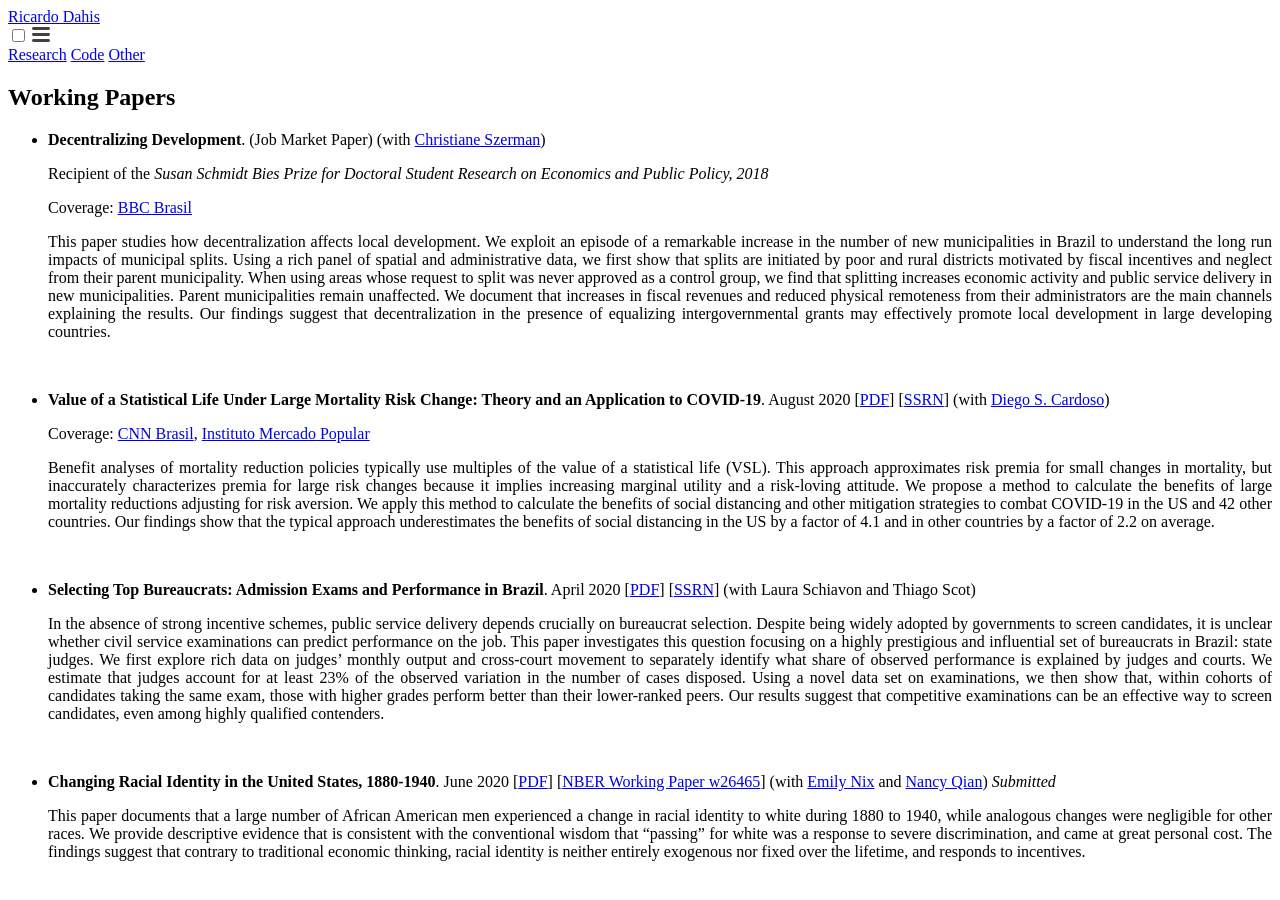
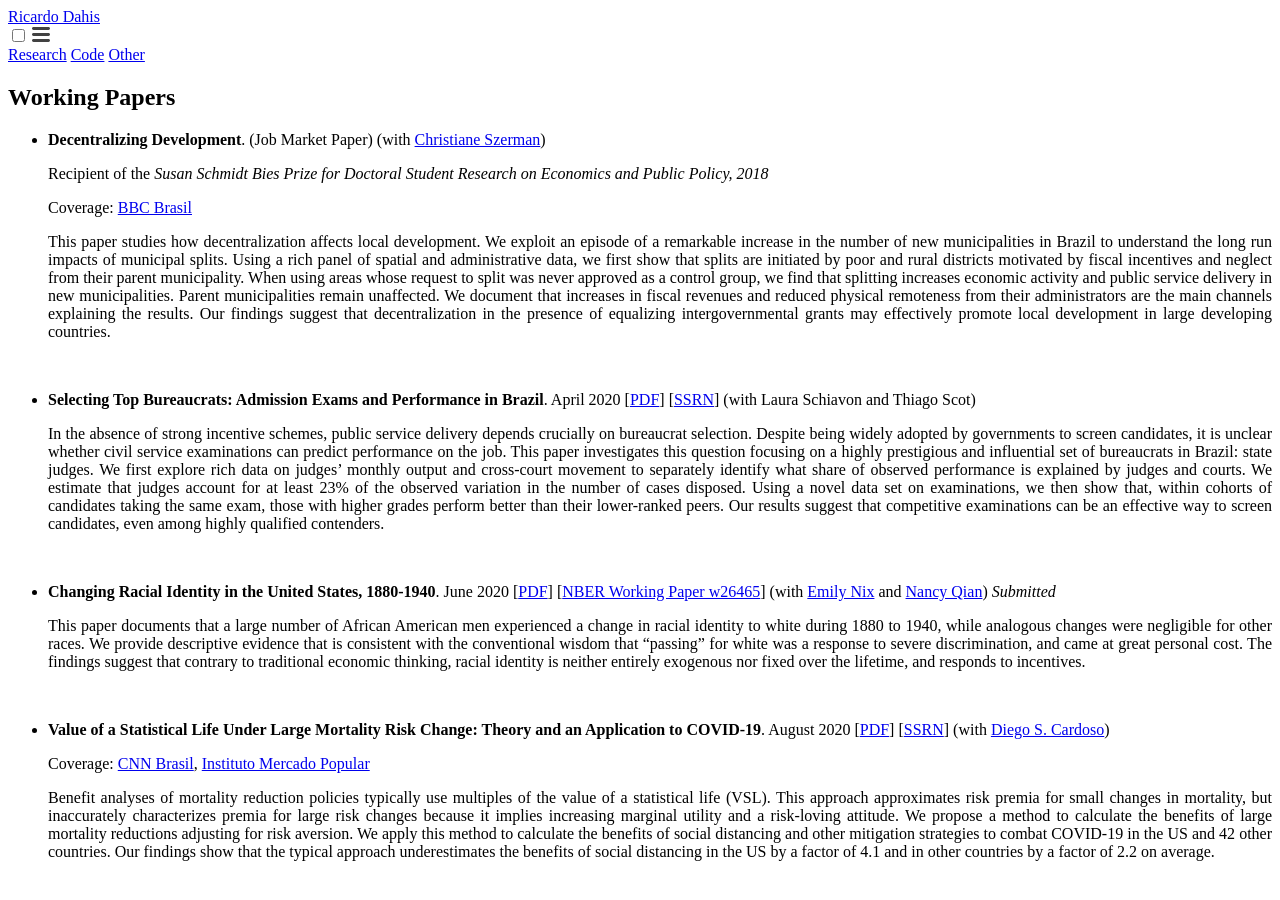
Before and after one commit to rdahis/rdahis.github.io, a Jekyll site: the page built from 1-research.md, in a window 1280 px wide and 900 px high. Built offline with Jekyll 4.4.1, drawn with Linux system fonts in a browser that asks for light colours; a script that is not in the unit is left out; some of the changed lines change nothing that is shown.

Commit message:
Update 1-research.md

```diff
--- a/1-research.md
+++ b/1-research.md
@@ -17,13 +17,6 @@ permalink: /research/
    <p style="text-align: justify;"> This paper studies how decentralization affects local development. We exploit an episode of a remarkable increase in the number of new municipalities in Brazil to understand the long run impacts of municipal splits. Using a rich panel of spatial and administrative data, we first show that splits are initiated by poor and rural districts motivated by fiscal incentives and neglect from their parent municipality. When using areas whose request to split was never approved as a control group, we find that splitting increases economic activity and public service delivery in new municipalities. Parent municipalities remain unaffected. We document that increases in fiscal revenues and reduced physical remoteness from their administrators are the main channels explaining the results. Our findings suggest that decentralization in the presence of equalizing intergovernmental grants may effectively promote local development in large developing countries. </p>
 
 <br>
-- **Value of a Statistical Life Under Large Mortality Risk Change: Theory and an Application to COVID-19**. August 2020 [[PDF](/files/papers/CD_VSL.pdf){:target="_blank"}] [[SSRN](https://papers.ssrn.com/abstract=3599529){:target="_blank"}] (with [Diego S. Cardoso](https://sites.google.com/view/diegocardoso/){:target="_blank"})
-
-    Coverage: [CNN Brasil](https://www.cnnbrasil.com.br/nacional/2020/04/22/quarentena-intensiva-traria-beneficio-de-r-298-bi-por-mes-ao-pais-diz-pesquisa){:target="_blank"}, [Instituto Mercado Popular](https://mercadopopular.org/economia/os-beneficios-economicos-do-distanciamento-social/){:target="_blank"}
-
-    <p style="text-align: justify;"> Benefit analyses of mortality reduction policies typically use multiples of the value of a statistical life (VSL). This approach approximates risk premia for small changes in mortality, but inaccurately characterizes premia for large risk changes because it implies increasing marginal utility and a risk-loving attitude. We propose a method to calculate the benefits of large mortality reductions adjusting for risk aversion. We apply this method to calculate the benefits of social distancing and other mitigation strategies to combat COVID-19 in the US and 42 other countries. Our findings show that the typical approach underestimates the benefits of social distancing in the US by a factor of 4.1 and in other countries by a factor of 2.2 on average. </p>
-
-<br>
 - **Selecting Top Bureaucrats: Admission Exams and Performance in Brazil**. April 2020 [[PDF](/files/papers/DSS_Selecting_Top_Bureaucrats.pdf){:target="_blank"}] [[SSRN](https://ssrn.com/abstract=3584725){:target="_blank"}] (with Laura Schiavon and Thiago Scot)
 
    <p style="text-align: justify;"> In the absence of strong incentive schemes, public service delivery depends crucially on bureaucrat selection. Despite being widely adopted by governments to screen candidates, it is unclear whether civil service examinations can predict performance on the job. This paper investigates this question focusing on a highly prestigious and influential set of bureaucrats in Brazil: state judges. We first explore rich data on judges’ monthly output and cross-court movement to separately identify what share of observed performance is explained by judges and courts. We estimate that judges account for at least 23% of the observed variation in the number of cases disposed. Using a novel data set on examinations, we then show that, within cohorts of candidates taking the same exam, those with higher grades perform better than their lower-ranked peers. Our results suggest that competitive examinations can be an effective way to screen candidates, even among highly qualified contenders. </p>
@@ -32,6 +25,13 @@ permalink: /research/
 - **Changing Racial Identity in the United States, 1880-1940**. June 2020 [[PDF](/files/papers/DNQ_2020_0608_FINAL.pdf){:target="_blank"}] [[NBER Working Paper w26465](https://www.nber.org/papers/w26465){:target="_blank"}] (with [Emily Nix](https://sites.google.com/site/emilyenix/){:target="_blank"} and [Nancy Qian](https://www.kellogg.northwestern.edu/faculty/qian/){:target="_blank"}) _Submitted_
 
    <p style="text-align: justify;"> This paper documents that a large number of African American men experienced a change in racial identity to white during 1880 to 1940, while analogous changes were negligible for other races. We provide descriptive evidence that is consistent with the conventional wisdom that “passing” for white was a response to severe discrimination, and came at great personal cost. The findings suggest that contrary to traditional economic thinking, racial identity is neither entirely exogenous nor fixed over the lifetime, and responds to incentives. </p>
+
+<br>
+- **Value of a Statistical Life Under Large Mortality Risk Change: Theory and an Application to COVID-19**. August 2020 [[PDF](/files/papers/CD_VSL.pdf){:target="_blank"}] [[SSRN](https://papers.ssrn.com/abstract=3599529){:target="_blank"}] (with [Diego S. Cardoso](https://sites.google.com/view/diegocardoso/){:target="_blank"})
+
+    Coverage: [CNN Brasil](https://www.cnnbrasil.com.br/nacional/2020/04/22/quarentena-intensiva-traria-beneficio-de-r-298-bi-por-mes-ao-pais-diz-pesquisa){:target="_blank"}, [Instituto Mercado Popular](https://mercadopopular.org/economia/os-beneficios-economicos-do-distanciamento-social/){:target="_blank"}
+
+    <p style="text-align: justify;"> Benefit analyses of mortality reduction policies typically use multiples of the value of a statistical life (VSL). This approach approximates risk premia for small changes in mortality, but inaccurately characterizes premia for large risk changes because it implies increasing marginal utility and a risk-loving attitude. We propose a method to calculate the benefits of large mortality reductions adjusting for risk aversion. We apply this method to calculate the benefits of social distancing and other mitigation strategies to combat COVID-19 in the US and 42 other countries. Our findings show that the typical approach underestimates the benefits of social distancing in the US by a factor of 4.1 and in other countries by a factor of 2.2 on average. </p>
 
 <br>
 - **The Political Effects of Policy: Evidence from the Brazilian Amazon**. New version coming soon! (with [Arthur Bragança](https://arthurbraganca.com/){:target="_blank"})
```
